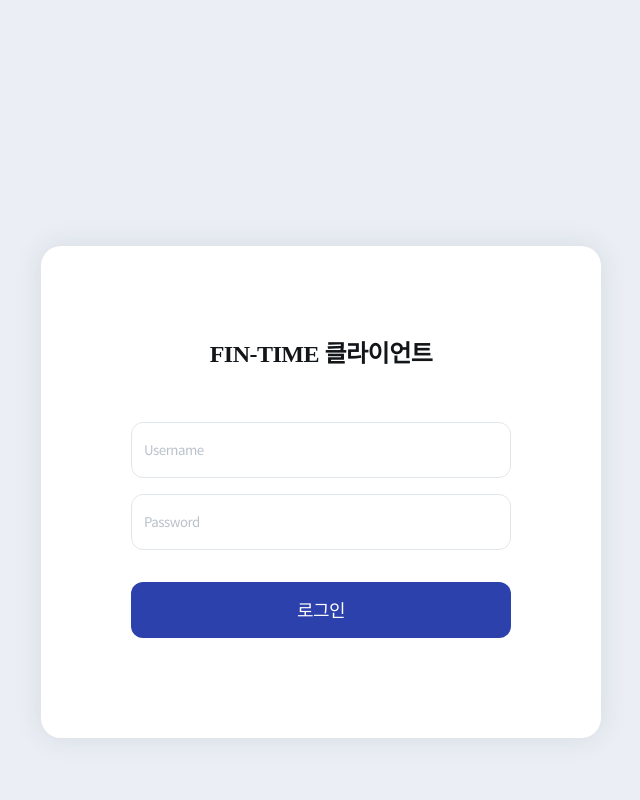
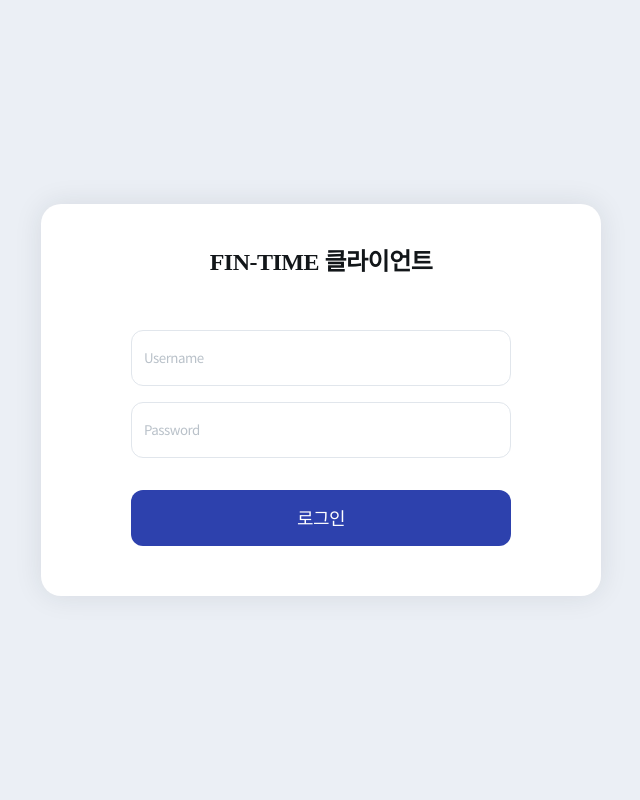
Before and after one commit to dubhe-fintime/finTime_client, a Flask app: page / in a window 1280 px wide. Shown: the whole page, without its empty margins (319-959 px from the left). Run offline with Flask 3, Linux system fonts and the light colour scheme; some web fonts are replaced.

Commit message:
수정 중

```diff
--- a/templates/page/index.html
+++ b/templates/page/index.html
@@ -31,29 +31,26 @@
         }
 
         .wrapper {
-            position: relative;
+            display: flex;
+            align-items: center;
+            justify-content: center;
             width: 100%;
-            height: 100%;
+            min-height: 100vh; /* 화면 높이에 맞추기 */
             background-color: #ebeff5;
         }
 
         .login-area {
             display: flex;
+            flex-direction: column;
             align-items: center;
             justify-content: center;
-            flex-direction: column;
-            box-shadow: 0px 0px 28px 0px rgba(29, 35, 52, 0.1);
-            position: relative;
-            top: auto;
-            left: 50%;
-            z-index: 3;
             width: 100%;
             max-width: 560px;
-            height: 492px;
+            height: auto;
+            padding: 40px;
             background-color: #ffffff;
-            transform: translate(-50%, 50%);
+            box-shadow: 0px 0px 28px 0px rgba(29, 35, 52, 0.1);
             border-radius: 20px;
-            transform-style: preserve-3d;
         }
 
         .login-area::after,
```
